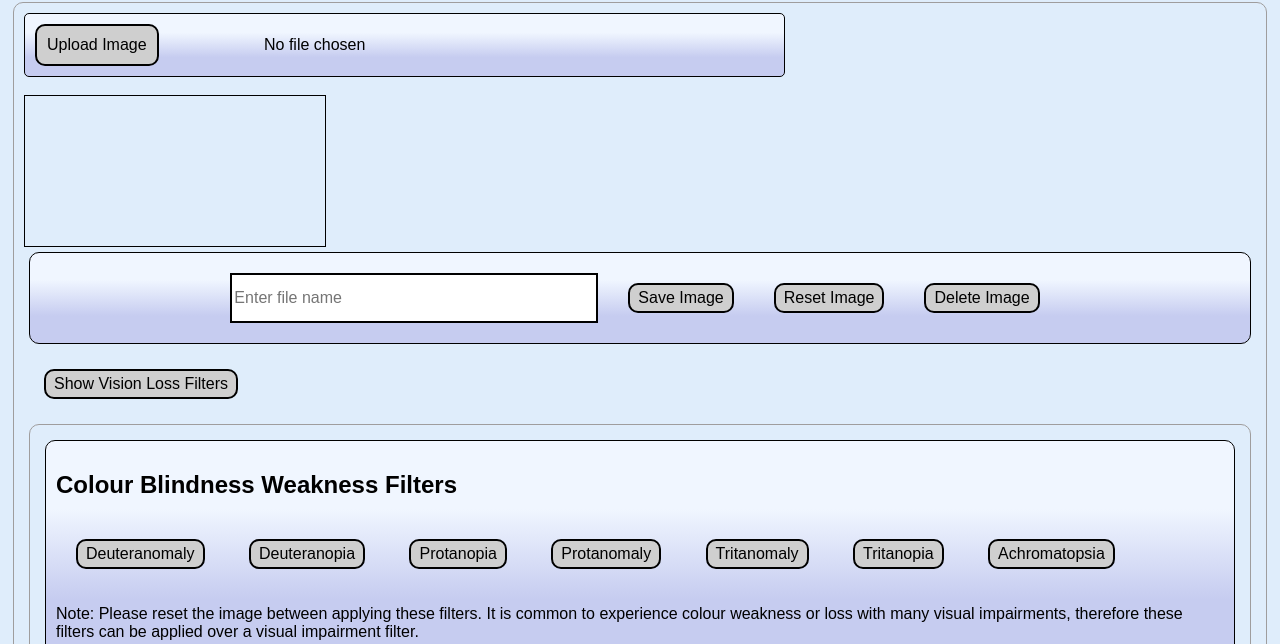
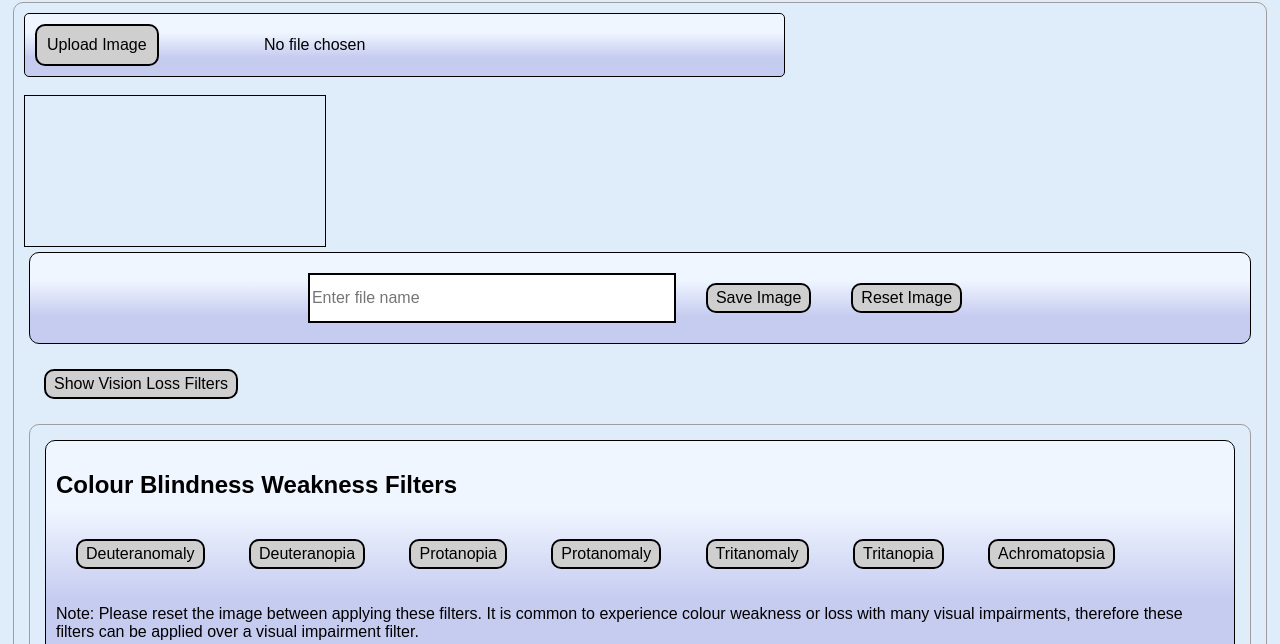
Before and after one commit to Alien-Instruments/Accessible-Projects-and-Tools, a plain HTML site: page VI Filters/index.html in a window 1280 px wide. Shown: the part 156-800 px from the top of the page. Drawn offline with nearby package versions, Linux system fonts and the light colour scheme.

Commit message:
Update index.html

```diff
--- a/VI Filters/index.html
+++ b/VI Filters/index.html
@@ -741,8 +741,7 @@
                                                                                 onclick="resetImage()">Reset
                                                                                 Image</button>
 
-                                                            <button role="button" aria-label="Delete Image"
-                                                                                id="deleteImage">Delete Image</button>
+
                                         </div>
 
 
```
